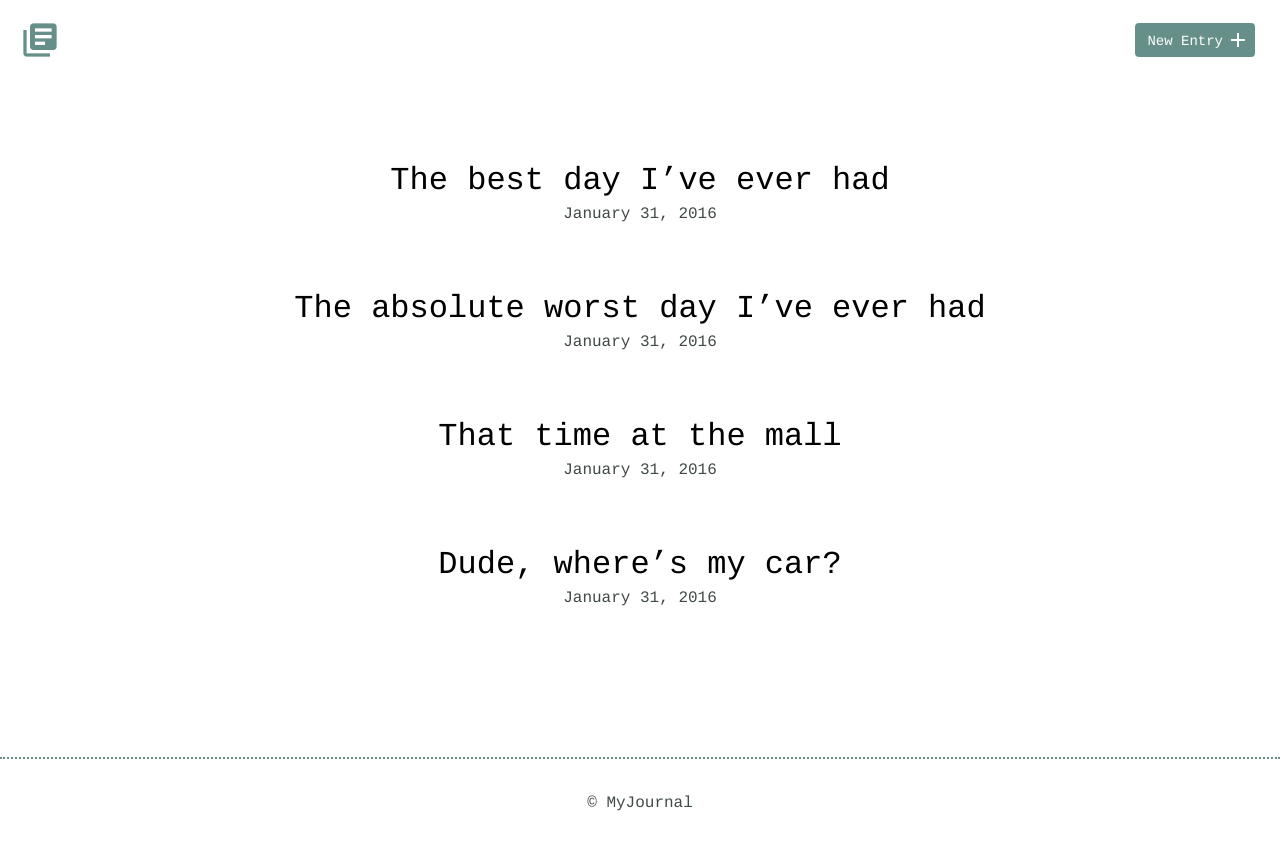
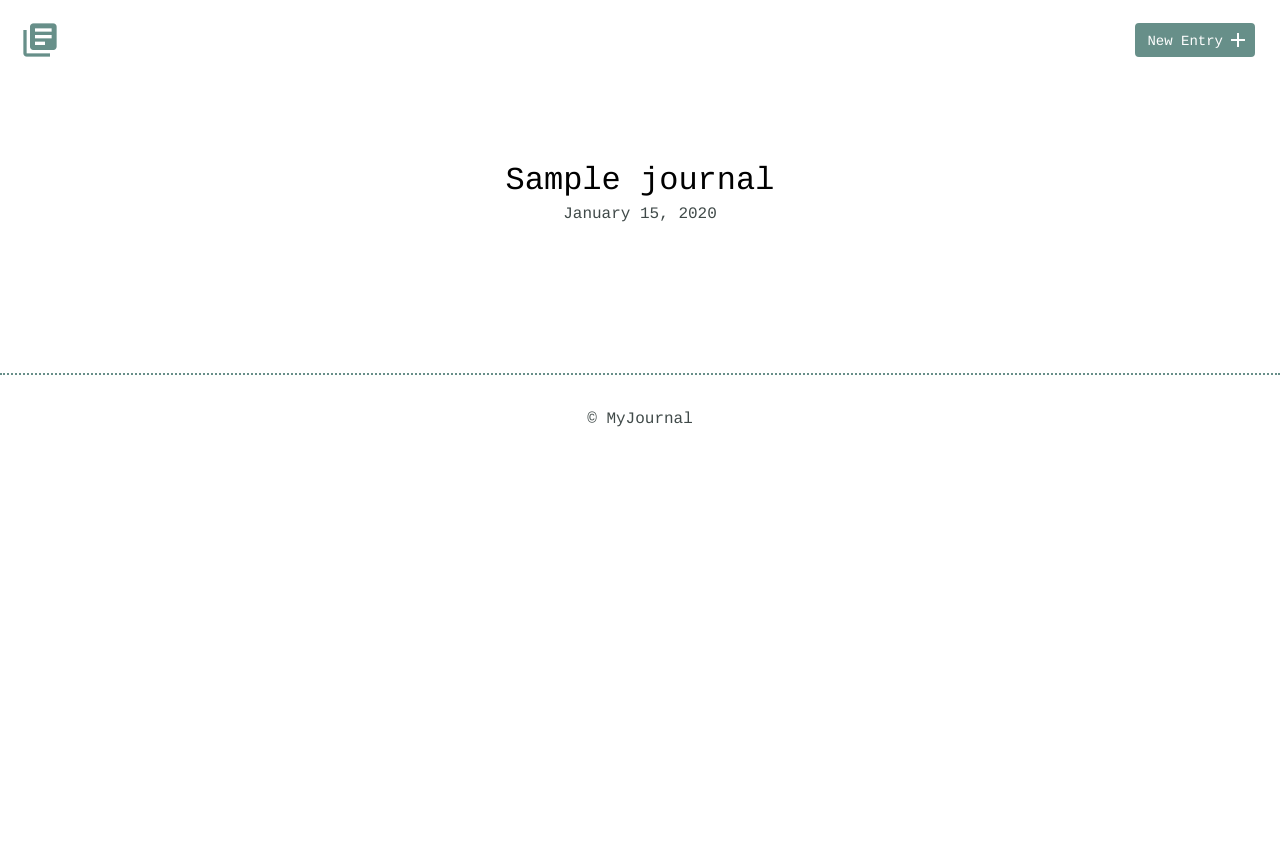
Before and after one commit to yunielgarcia/Learning-Journal, a Python web app: template templates/journal_list.html in a window 1280 px wide. After the commit the page ends 427 px from the top, so only its background shows below. Run offline with Jinja, Linux system fonts and the light colour scheme; the template is opened without the code that fills it: most values are stand-ins (such as "Sample title", 1, 10 or a date in 2020).

Commit message:
list view done

```diff
--- a/forms.py
+++ b/forms.py
@@ -15,7 +15,7 @@ def title_exists(form, field):
 
 class JournalForm(Form):
     title = StringField('Title', validators=[DataRequired(), Length(min=2), title_exists])
-    date = DateField('Date', format='%Y-%m-%d', validators=[Optional()])
+    date = DateField('Date', format='%Y-%m-%d')
     time_spent = IntegerField('Time Spent', validators=[DataRequired()])
     content_learned = TextAreaField('What You Learned',  validators=[DataRequired()])
     resources = TextAreaField('Resources to Remember', validators=[DataRequired()])
--- a/templates/journal_list.html
+++ b/templates/journal_list.html
@@ -2,21 +2,14 @@
 
 {% block content %}
     <div class="entry-list">
-    <article>
-        <h2><a href="detail.html">The best day I’ve ever had</a></h2>
-        <time datetime="2016-01-31">January 31, 2016</time>
-    </article>
-    <article>
-        <h2><a href="detail_2.html">The absolute worst day I’ve ever had</a></h2>
-        <time datetime="2016-01-31">January 31, 2016</time>
-    </article>
-    <article>
-        <h2><a href="detail_3.html">That time at the mall</a></h2>
-        <time datetime="2016-01-31">January 31, 2016</time>
-    </article>
-    <article>
-        <h2><a href="detail_4.html">Dude, where’s my car?</a></h2>
-        <time datetime="2016-01-31">January 31, 2016</time>
-    </article>
+    {% for journal in journals %}
+        <article>
+            <h2>
+                <a href="{{ url_for('journals_detail', slug=journal.slug) }}">{{ journal.title }}</a>
+            </h2>
+            <time datetime="{{ journal.date }}">{{ journal.date.strftime('%B %d, %Y') }}</time>
+        </article>
+    {% endfor %}
+
 </div>
 {% endblock %}
--- a/templates/layout.html
+++ b/templates/layout.html
@@ -15,7 +15,7 @@
             <div class="container">
                 <div class="site-header">
                     <a class="logo" href="{{ url_for('journals') }}"><i class="material-icons">library_books</i></a>
-                    <a class="button icon-right" href="new.html"><span>New Entry</span> <i class="material-icons">add</i></a>
+                    <a class="button icon-right" href="{{ url_for('add_journals') }}"><span>New Entry</span> <i class="material-icons">add</i></a>
                 </div>
             </div>
         </header>
--- a/templates/macros.html
+++ b/templates/macros.html
@@ -5,7 +5,9 @@
                 <div class="notification error">{{ error }}</div>
             {% endfor %}
         {% endif %}
-        {{ field.label.text }}
+        {% if not field.name == 'csrf_token' %}
+            {{ field.label.text }}
+        {% endif %}
         {{ field() }}
     </div>
 {% endmacro %}
```
Also changed, not shown: app.py (+9 -2 lines), templates/detail.html (+13 -39 lines), journal.db.
